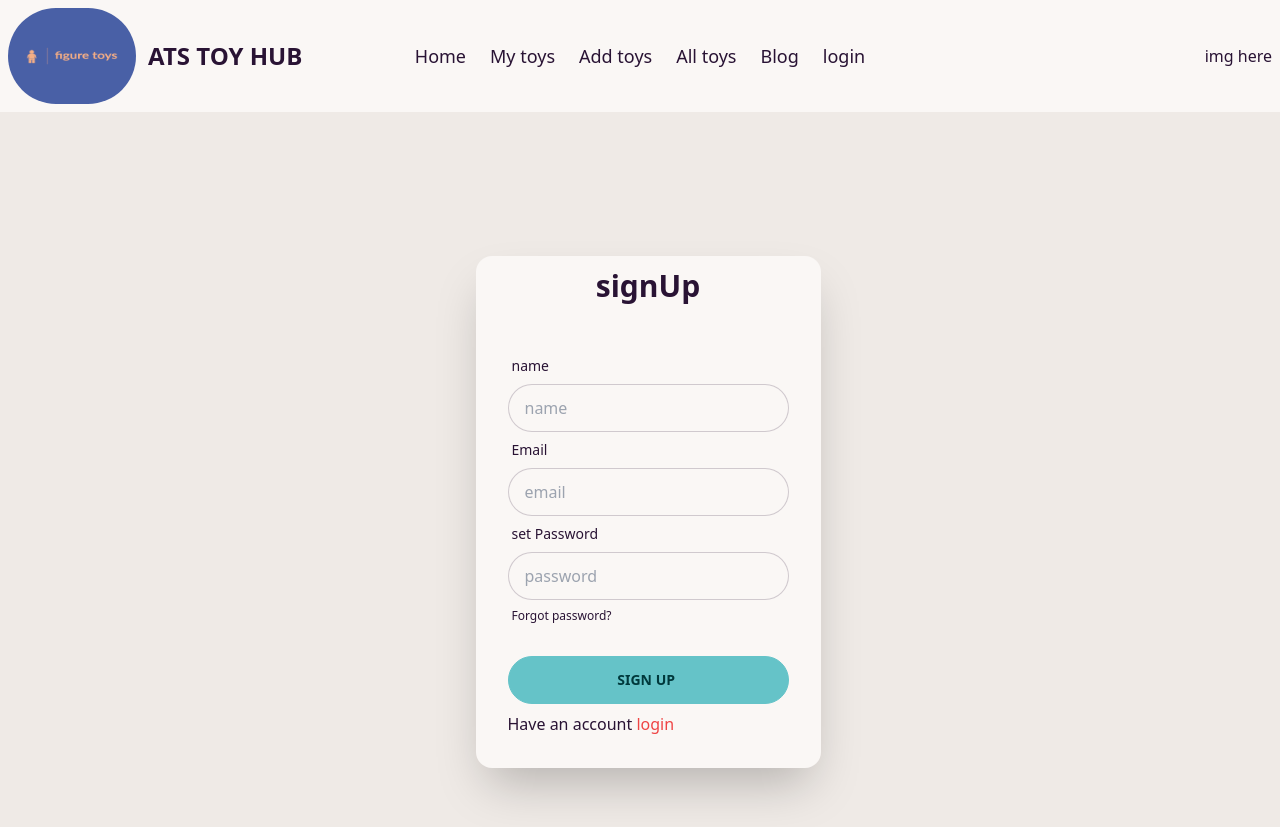
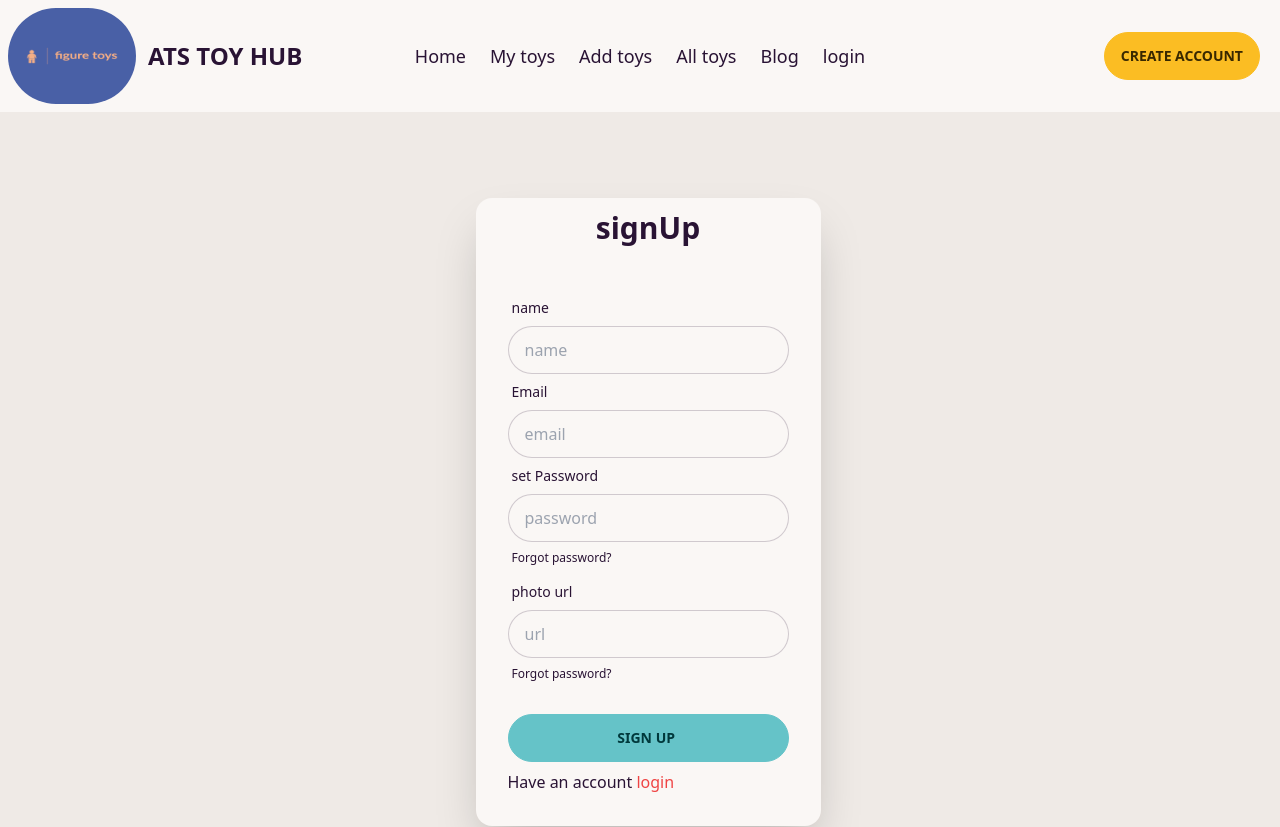
Before and after one commit to naimurk/toyStore-react-client, a React (Vite) app: page /signup in a window 1280 px wide. Shown: the top 827 px of the page. Built offline with nearby package versions, Linux system fonts and the light colour scheme; no server answers.

Commit message:
user profile function development

```diff
--- a/src/Layout/Navbar.jsx
+++ b/src/Layout/Navbar.jsx
@@ -1,14 +1,14 @@
 
 import logo from "../assets/img/icon/figure toys-logos.jpeg"
 import { Link } from "react-router-dom";
-import  { useContext } from 'react';
+import { useContext } from 'react';
 import { AuthContex } from "../AuthProvider/AuthProvider";
 
 const Navbar = () => {
-  const {user, logOut} = useContext(AuthContex);
-  const handleLogout = ()=> {
+  const { user, logOut } = useContext(AuthContex);
+  const handleLogout = () => {
     logOut()
-    .then(()=> {})
+      .then(() => { })
       .catch(error => console.log(error))
   }
   return (
@@ -25,13 +25,24 @@ const Navbar = () => {
         <li className="list-none mx-3 text-lg"><Link>All toys</Link></li>
         <li className="list-none mx-3 text-lg"><Link>Blog</Link></li>
         {
-      user?.email ? <li className="list-none mx-3 text-lg"><button onClick={handleLogout}>log out </button></li>:
+          user?.email ? <li className="list-none mx-3 text-lg"><button onClick={handleLogout}>log out </button></li> :
             <li className="list-none mx-3 text-lg"><Link to={'/login'}>login</Link></li>
         }
       </div>
       <div className="navbar-end">
-     <h1>img here</h1>
+
+       {
+        user?.email ?  <div className="avatar">
+        <div className="w-20 rounded-full">
+          <img src={user?.photo ?  user.photo : 'https://xsgames.co/randomusers/avatar.php?g=male' } />
         </div>
+      </div> : <li className="list-none mx-3 text-lg"><Link to={'/signup'}><button className="btn btn-warning">create account</button></Link></li>
+       }
+
+
+      </div>
+
+
     </div>
   );
 };
--- a/src/Layout/Signup.jsx
+++ b/src/Layout/Signup.jsx
@@ -11,9 +11,10 @@ const Signup = () => {
         const form = event.target;
         const name = form.name.value;
         const email = form.email.value;
+        const photo = form.photo.value
         const password = form.password.value;
         // console.log(name,email,password);
-        createUser(email,name,password)
+        createUser(email,name, photo,password)
         .then(result => {
             const user = result.user;
             console.log(user)
@@ -54,6 +55,15 @@ const Signup = () => {
                                     <a href="#" className="label-text-alt link link-hover">Forgot password?</a>
                                 </label>
                             </div>
+                            <div className="form-control">
+                                <label className="label">
+                                    <span className="label-text">photo url </span>
+                                </label>
+                                <input type="text" name='photo' placeholder="url" className="input input-bordered" />
+                                <label className="label">
+                                    <a href="#" className="label-text-alt link link-hover">Forgot password?</a>
+                                </label>
+                            </div>
                             <div className="form-control mt-6">
 
                                 <input className="btn btn-primary" type="submit" value="sign up " />
```
Lines whose indentation alone changed are shown as unchanged.
